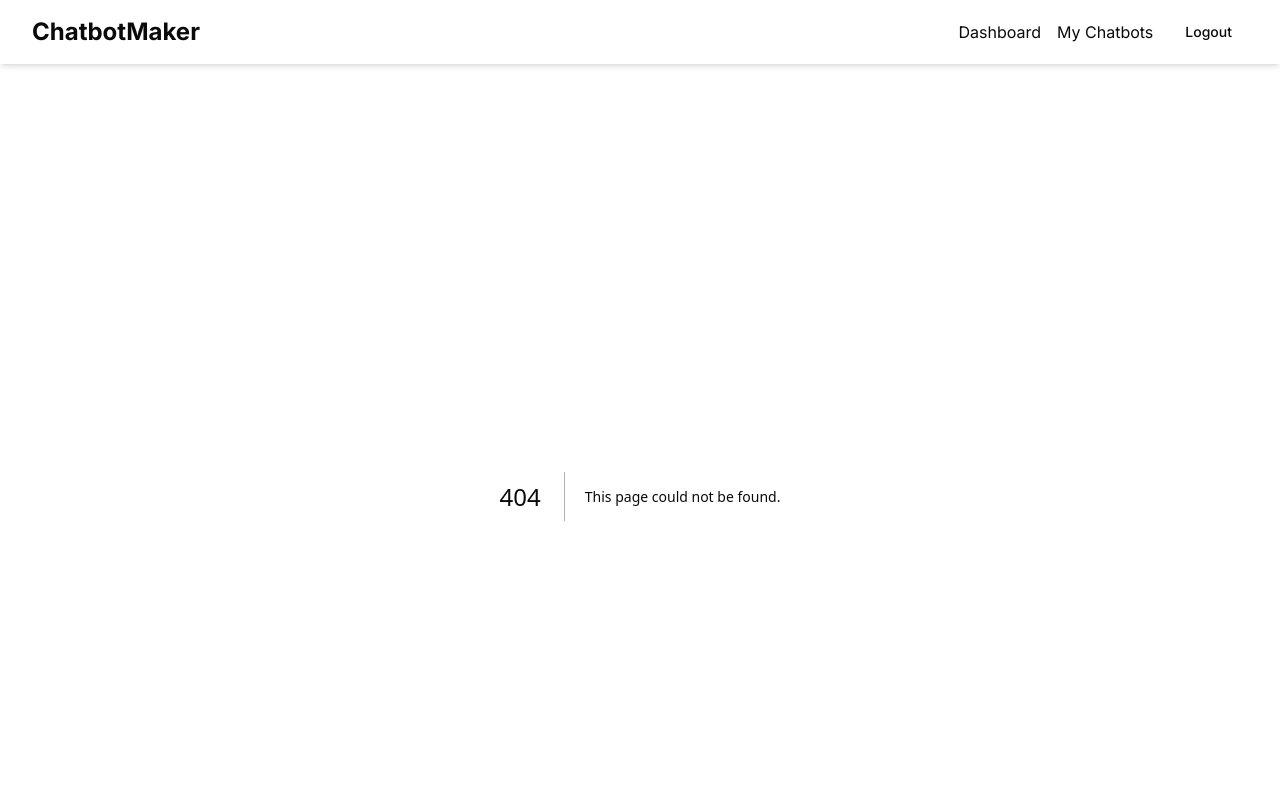
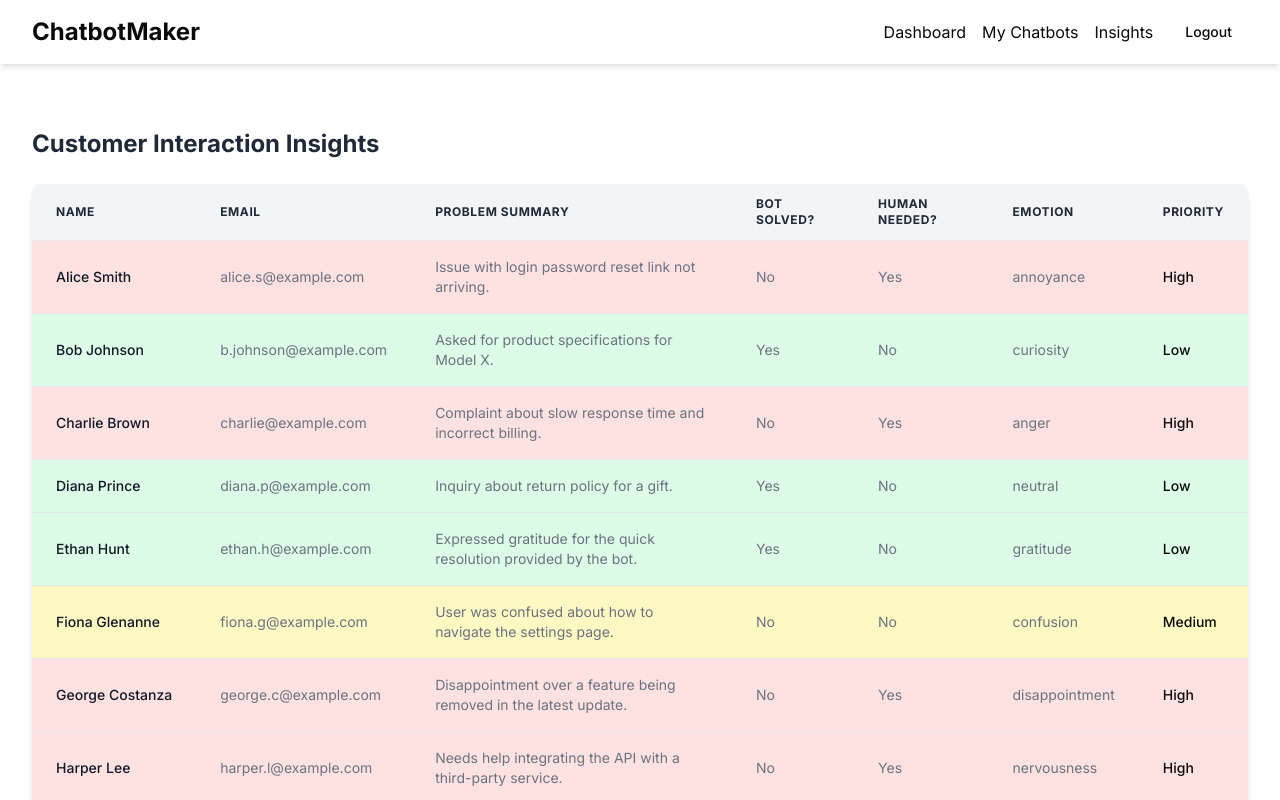
Before and after one commit to minhajputhiyara/BotGenie, a Next.js app: page /insights in a window 1280 px wide. Before the commit this address had no page. Shown: the top 800 px of the page. Built offline with nearby package versions, Linux system fonts and the light colour scheme; sample sign-in values are in the browser's storage.

Commit message:
added insights

```diff
--- /dev/null
+++ b/src/app/insights/page.tsx
@@ -0,0 +1,143 @@
+'use client';
+
+import React, { useState } from 'react';
+import { useAuth } from '@/context/AuthContext'; // Assuming path is correct
+import ProtectedRoute from '@/components/ProtectedRoute'; // Assuming path is correct
+
+// Define the expanded list of emotions
+type Emotion = "admiration" | "amusement" | "anger" | "annoyance" | "approval" | "caring" |
+    "confusion" | "curiosity" | "desire" | "disappointment" | "disapproval" |
+    "disgust" | "embarrassment" | "excitement" | "fear" | "gratitude" | "grief" |
+    "joy" | "love" | "nervousness" | "optimism" | "pride" | "realization" |
+    "relief" | "remorse" | "sadness" | "surprise" | "neutral";
+
+// Define the structure for each insight entry with the new emotion type
+interface InsightEntry {
+  id: number;
+  name: string;
+  email: string;
+  problemSummary: string;
+  botSolved: boolean;
+  humanNeeded: boolean;
+  emotion: Emotion;
+}
+
+// Expanded static mock data for the table
+const mockInsights: InsightEntry[] = [
+  {
+    id: 1, name: 'Alice Smith', email: 'alice.s@example.com',
+    problemSummary: 'Issue with login password reset link not arriving.',
+    botSolved: false, humanNeeded: true, emotion: 'annoyance',
+  },
+  {
+    id: 2, name: 'Bob Johnson', email: 'b.johnson@example.com',
+    problemSummary: 'Asked for product specifications for Model X.',
+    botSolved: true, humanNeeded: false, emotion: 'curiosity',
+  },
+  {
+    id: 3, name: 'Charlie Brown', email: 'charlie@example.com',
+    problemSummary: 'Complaint about slow response time and incorrect billing.',
+    botSolved: false, humanNeeded: true, emotion: 'anger',
+  },
+  {
+    id: 4, name: 'Diana Prince', email: 'diana.p@example.com',
+    problemSummary: 'Inquiry about return policy for a gift.',
+    botSolved: true, humanNeeded: false, emotion: 'neutral',
+  },
+  {
+    id: 5, name: 'Ethan Hunt', email: 'ethan.h@example.com',
+    problemSummary: 'Expressed gratitude for the quick resolution provided by the bot.',
+    botSolved: true, humanNeeded: false, emotion: 'gratitude',
+  },
+  {
+    id: 6, name: 'Fiona Glenanne', email: 'fiona.g@example.com',
+    problemSummary: 'User was confused about how to navigate the settings page.',
+    botSolved: false, humanNeeded: false, emotion: 'confusion', // Bot couldn't solve, but no explicit human request
+  },
+  {
+    id: 7, name: 'George Costanza', email: 'george.c@example.com',
+    problemSummary: 'Disappointment over a feature being removed in the latest update.',
+    botSolved: false, humanNeeded: true, emotion: 'disappointment',
+  },
+  {
+    id: 8, name: 'Harper Lee', email: 'harper.l@example.com',
+    problemSummary: 'Needs help integrating the API with a third-party service.',
+    botSolved: false, humanNeeded: true, emotion: 'nervousness',
+  },
+  {
+    id: 9, name: 'Isaac Newton', email: 'isaac.n@example.com',
+    problemSummary: 'Found a bug in the calculation module.',
+    botSolved: false, humanNeeded: false, emotion: 'realization', // Needs investigation, medium priority
+  },
+  {
+    id: 10, name: 'Julia Child', email: 'julia.c@example.com',
+    problemSummary: 'Simple question about operating hours.',
+    botSolved: true, humanNeeded: false, emotion: 'neutral',
+  },
+];
+
+// Helper function to get priority level string and row background class
+const getPriorityDetails = (botSolved: boolean, humanNeeded: boolean): { level: 'Low' | 'Medium' | 'High', rowClass: string } => {
+  if (!botSolved) {
+    if (humanNeeded) {
+      // High priority: Bot failed, human explicitly needed
+      return { level: 'High', rowClass: 'bg-red-100 dark:bg-red-900/20 hover:bg-red-100 dark:hover:bg-red-900/30' };
+    } else {
+      // Medium priority: Bot failed, but no explicit human request (needs review)
+      return { level: 'Medium', rowClass: 'bg-yellow-100 dark:bg-yellow-900/20 hover:bg-yellow-100 dark:hover:bg-yellow-900/30' };
+    }
+  } else {
+    // Low priority: Bot solved the issue
+    return { level: 'Low', rowClass: 'bg-green-100 dark:bg-green-900/20 hover:bg-green-100 dark:hover:bg-green-900/30' };
+  }
+};
+
+const InsightsPage = () => {
+  const [insightsData, setInsightsData] = useState<InsightEntry[]>(mockInsights);
+  // In the future, you would fetch real data here using useEffect and auth.token
+
+  return (
+    <ProtectedRoute>
+      <div className="container mx-auto px-4 py-8">
+        <h1 className="text-2xl font-bold mb-6 text-gray-800 dark:text-gray-200">Customer Interaction Insights</h1>
+
+        <div className="overflow-x-auto bg-white dark:bg-gray-800 shadow-md rounded-lg">
+          <table className="min-w-full divide-y divide-gray-200 dark:divide-gray-700">
+            <thead className="bg-gray-100 dark:bg-gray-700">
+              <tr>
+                <th scope="col" className="px-6 py-3 text-left text-xs font-bold text-gray-800 dark:text-gray-300 uppercase tracking-wider">Name</th>
+                <th scope="col" className="px-6 py-3 text-left text-xs font-bold text-gray-800 dark:text-gray-300 uppercase tracking-wider">Email</th>
+                <th scope="col" className="px-6 py-3 text-left text-xs font-bold text-gray-800 dark:text-gray-300 uppercase tracking-wider">Problem Summary</th>
+                <th scope="col" className="px-6 py-3 text-left text-xs font-bold text-gray-800 dark:text-gray-300 uppercase tracking-wider">Bot Solved?</th>
+                <th scope="col" className="px-6 py-3 text-left text-xs font-bold text-gray-800 dark:text-gray-300 uppercase tracking-wider">Human Needed?</th>
+                <th scope="col" className="px-6 py-3 text-left text-xs font-bold text-gray-800 dark:text-gray-300 uppercase tracking-wider">Emotion</th>
+                <th scope="col" className="px-6 py-3 text-left text-xs font-bold text-gray-800 dark:text-gray-300 uppercase tracking-wider">Priority</th>
+              </tr>
+            </thead>
+            <tbody className="bg-white dark:bg-gray-800 divide-y divide-gray-200 dark:divide-gray-700">
+              {insightsData.map((entry) => {
+                const { level: priorityLevel, rowClass } = getPriorityDetails(entry.botSolved, entry.humanNeeded);
+                return (
+                  <tr key={entry.id} className={`${rowClass} transition-colors duration-150`}>
+                    <td className="px-6 py-4 whitespace-nowrap text-sm font-medium text-gray-900 dark:text-gray-100">{entry.name}</td>
+                    <td className="px-6 py-4 whitespace-nowrap text-sm text-gray-500 dark:text-gray-300">{entry.email}</td>
+                    <td className="px-6 py-4 text-sm text-gray-500 dark:text-gray-300 whitespace-normal">{entry.problemSummary}</td>
+                    <td className="px-6 py-4 whitespace-nowrap text-sm text-gray-500 dark:text-gray-300">{entry.botSolved ? 'Yes' : 'No'}</td>
+                    <td className="px-6 py-4 whitespace-nowrap text-sm text-gray-500 dark:text-gray-300">{entry.humanNeeded ? 'Yes' : 'No'}</td>
+                    <td className="px-6 py-4 whitespace-nowrap text-sm text-gray-500 dark:text-gray-300">{entry.emotion}</td>
+                    <td className="px-6 py-4 whitespace-nowrap text-sm font-medium">
+                      {/* Display the priority level text */}
+                      {priorityLevel}
+                    </td>
+                  </tr>
+                );
+              })}
+            </tbody>
+          </table>
+        </div>
+      </div>
+    </ProtectedRoute>
+  );
+};
+
+export default InsightsPage;
--- a/src/components/HeaderClient.tsx
+++ b/src/components/HeaderClient.tsx
@@ -31,6 +31,9 @@ export default function HeaderClient() {
                                 <Link href="/my-chatbots" className="text-foreground hover:text-primary transition-colors">
                                     My Chatbots
                                 </Link>
+                                <Link href="/insights" className="text-foreground hover:text-primary transition-colors">
+                                    Insights
+                                </Link>
                                 {/* Add other authenticated links here if needed */}
                                 <Button variant="ghost" onClick={auth.logout}>Logout</Button>
                             </>
```
